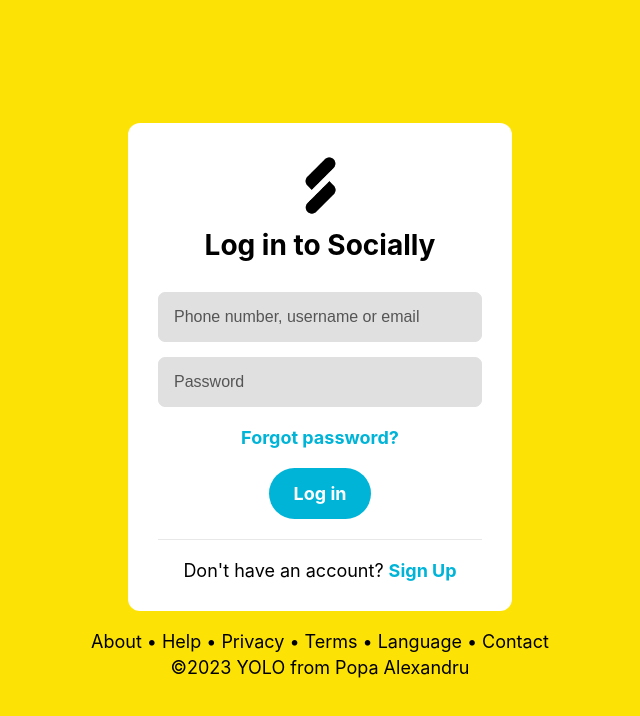
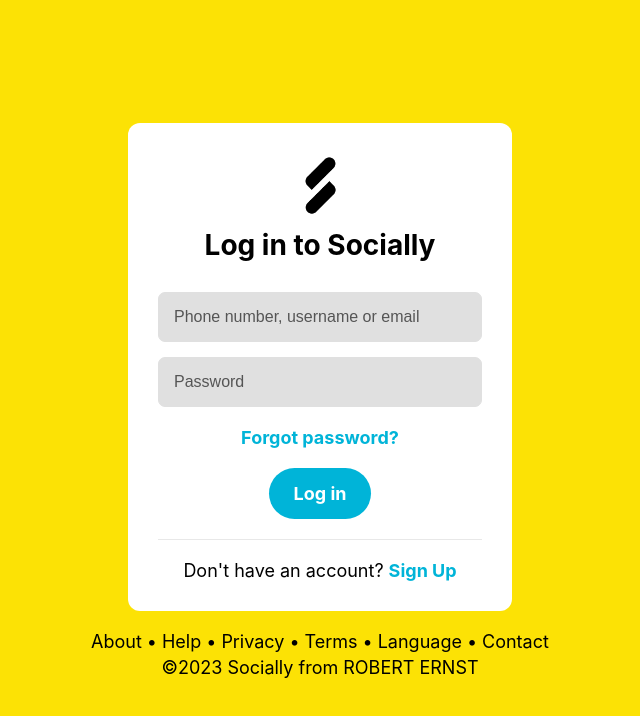
Before and after one commit to 6ernst9/social-media-front, a React (Create React App) app: page /login in a window 1280 px wide. Shown: the top 716 px of the page, without its empty margins (320-960 px from the left). Built offline with nearby package versions, Linux system fonts and the light colour scheme.

Commit message:
refactoring

```diff
--- a/src/components/core/Credits/Credits.tsx
+++ b/src/components/core/Credits/Credits.tsx
@@ -36,7 +36,7 @@ const Credits: React.FC<CreditProps> = ({ color }) => {
                     <LText text="Contact" color={color || MEDIUM_GREY}/>
                 </Link>
             </div>
-            <LText text="©2023 YOLO from Popa Alexandru" color={color || MEDIUM_GREY}/>
+            <LText text="©2023 Socially from ROBERT ERNST" color={color || MEDIUM_GREY}/>
         </div>
 
     )
```
